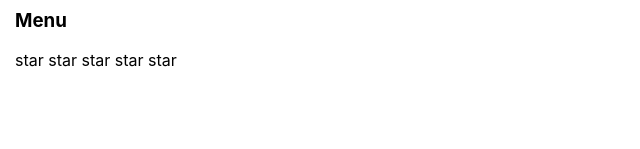
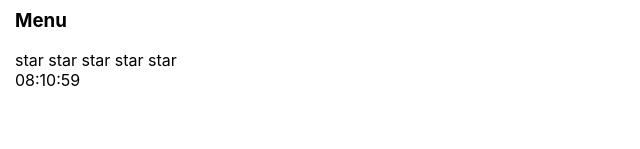
Before and after one commit to Anton1919/kabzda, a React (Create React App) app: page / in a window 1280 px wide. Shown: the part 151-300 px from the top of the page, without its empty margins (0-640 px from the left). Built offline with nearby package versions, Linux system fonts and the light colour scheme.

Commit message:
add useEffect

```diff
--- a/src/App.tsx
+++ b/src/App.tsx
@@ -2,6 +2,8 @@ import React, {useState} from 'react';
 import './App.css';
 import {OnOff} from "./components/OnOff/OnOff";
 import UnControlledAccordeon from "./components/UnControlledAccordeon";
+import UseEffect from "./components/UseEffect/UseEffect";
+import Clock from "./components/Clock/Clock";
 
 function App() {
 
@@ -15,6 +17,8 @@ function App() {
       <OnOff value={on} onChange={setOn}/>
 
       <UnControlledAccordeon value={value} collapsed={true} onClick={setValue} title={'Menu'} />
+
+      <Clock/>
     </div>
   );
 }
--- /dev/null
+++ b/src/components/Clock/Clock.tsx
@@ -0,0 +1,30 @@
+import React, {useEffect, useState} from 'react';
+
+const Clock = () => {
+
+	const [data, setData] = useState(new Date())
+
+	useEffect(() => {
+		const timerID = setInterval(() => {
+			setData(new Date())
+		}, 1000)
+
+		return () => clearInterval(timerID)
+	}, [])
+
+	const time = (num: number) => {
+		return num < 10 ? '0' + num : num
+	}
+
+	return (
+		<div>
+			<span>{time(data.getHours())}</span>
+			:
+			<span>{time(data.getMinutes())}</span>
+			:
+			<span>{time(data.getSeconds())}</span>
+		</div>
+	);
+};
+
+export default Clock;
--- /dev/null
+++ b/src/components/UseEffect/UseEffect.tsx
@@ -0,0 +1,23 @@
+import React, {useEffect, useState} from "react";
+
+
+const Example1 = () => {
+
+	const [count, setCount] = useState(0)
+
+	useEffect(() => {
+		console.log("UseEffect")
+		let timerId = setInterval(() => {
+			setCount(c => c + 1)
+		}, 1000)
+
+	}, [])
+
+	return (
+		<div>
+			{count}
+		</div>
+	)
+}
+
+export default Example1
--- a/src/index.tsx
+++ b/src/index.tsx
@@ -8,9 +8,9 @@ const root = ReactDOM.createRoot(
   document.getElementById('root') as HTMLElement
 );
 root.render(
-  <React.StrictMode>
+
     <App />
-  </React.StrictMode>
+
 );
 
 // If you want to start measuring performance in your app, pass a function
```
Also changed, not shown: 1 other file (tests, documents, lock files or other folders).
